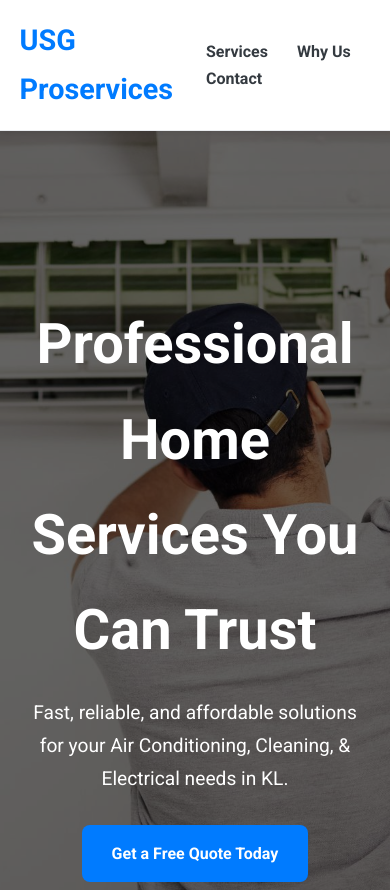
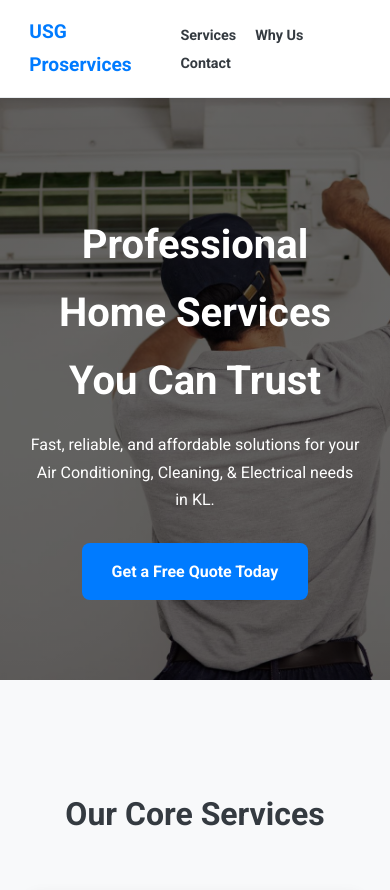
Before and after one commit to elvisgoh94/usgpro-landing, a plain HTML site: page index.html in a window 390 px wide. Shown: the top 890 px of the page. Drawn offline with Linux system fonts and the light colour scheme.

Commit message:
Update index.html

```diff
--- a/index.html
+++ b/index.html
@@ -57,7 +57,7 @@
             align-items: center;
         }
         .navbar .logo {
-            font-size: 1.8rem;
+            font-size: 1.5rem;
             font-weight: 700;
             color: var(--primary-color);
             text-decoration: none;
@@ -69,7 +69,6 @@
 
         /* --- Hero Section --- */
         .hero {
-            /* Updated to use your uploaded image */
             background: linear-gradient(rgba(0,0,0,0.6), rgba(0,0,0,0.6)), url('images/hero-background.jpg') no-repeat center center/cover;
             color: #ffffff;
             text-align: center;
@@ -173,6 +172,7 @@
         .form-group label { display: block; margin-bottom: 8px; font-weight: bold; }
         .form-group input, .form-group textarea {
             width: 100%;
+            box-sizing: border-box; /* Important for padding */
             padding: 15px;
             border: 1px solid #ced4da;
             border-radius: var(--border-radius);
@@ -191,6 +191,60 @@
             text-align: center;
             padding: 30px 0;
         }
+
+        /* ============================================= */
+        /* --- Responsive Styles for Mobile --- */
+        /* ============================================= */
+        @media (max-width: 768px) {
+            .container {
+                width: 85%;
+            }
+            h2 {
+                font-size: 2rem;
+            }
+
+            /* --- Navbar on Mobile --- */
+            .navbar .logo {
+                font-size: 1.2rem;
+            }
+            .navbar .nav-links li {
+                margin-left: 15px;
+            }
+            .navbar .nav-links a {
+                font-size: 0.9rem;
+            }
+
+            /* --- Hero on Mobile --- */
+            .hero {
+                padding: 80px 0;
+            }
+            .hero h1 {
+                font-size: 2.5rem;
+            }
+            .hero p {
+                font-size: 1rem;
+            }
+
+            /* --- Why Us Section on Mobile --- */
+            .why-us-grid {
+                /* This is the key change: stacks the columns */
+                grid-template-columns: 1fr;
+                gap: 40px;
+            }
+            .why-us-content {
+                /* Puts the text below the image on mobile */
+                order: 2;
+            }
+            .why-us-image {
+                order: 1;
+            }
+
+            /* --- Form on Mobile --- */
+            #contact form {
+                padding: 30px;
+            }
+        }
+
     </style>
 </head>
 <body>
```
